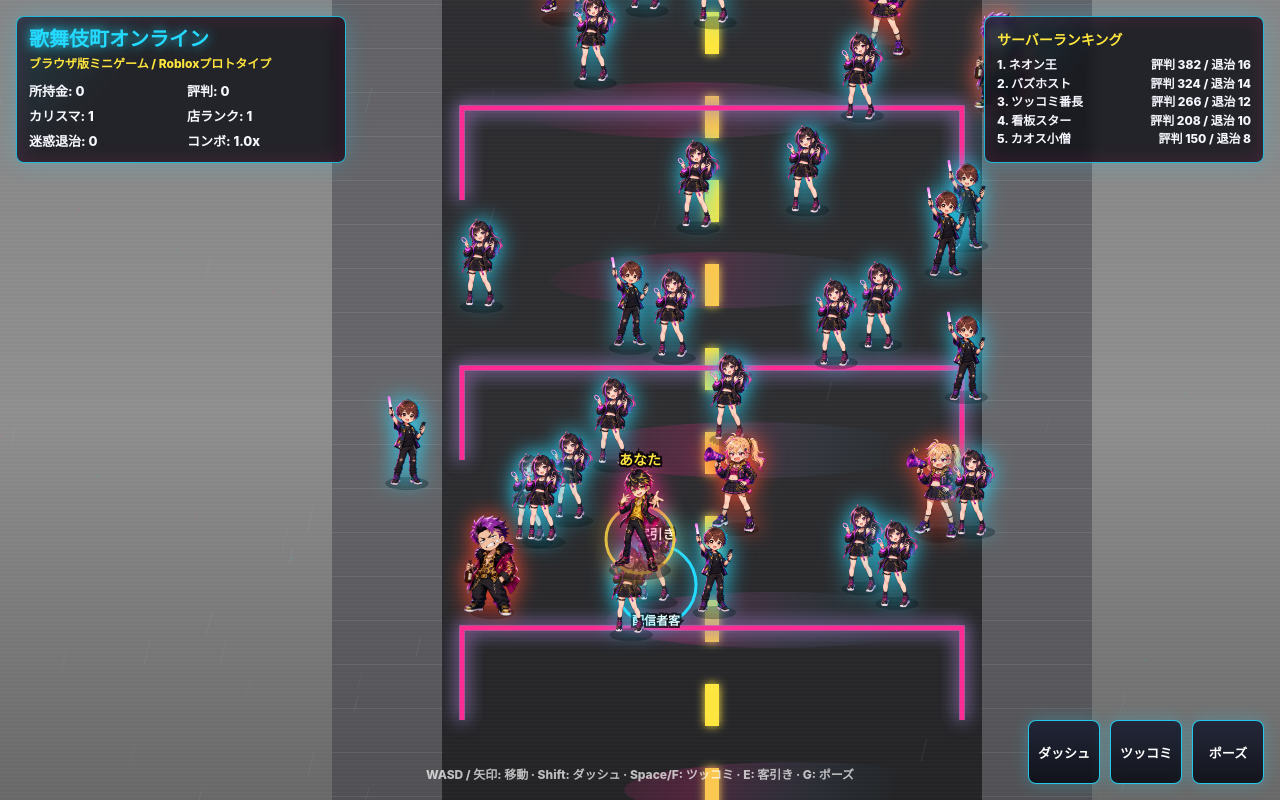
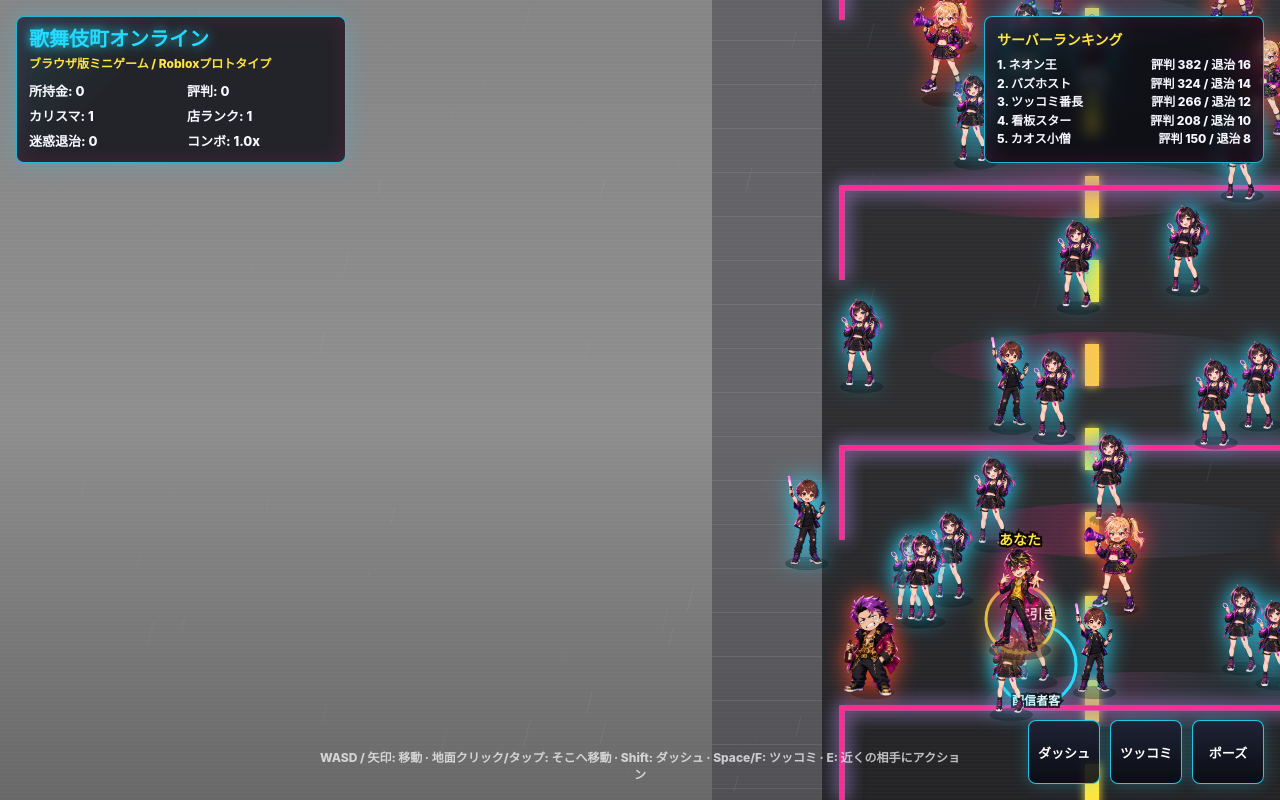
Before and after one commit to jim-auto/kabukicho-online, a website: page index.html in a window 1280 px wide. Drawn offline with Linux system fonts and the light colour scheme; animation ran at ten frames a second.

Commit message:
Make web demo movement playable

```diff
--- a/index.html
+++ b/index.html
@@ -274,7 +274,7 @@
     <button id="bonk" class="btn" type="button">ツッコミ</button>
     <button id="pose" class="btn" type="button">ポーズ</button>
   </div>
-  <div class="help">WASD / 矢印: 移動 · Shift: ダッシュ · Space/F: ツッコミ · E: 客引き · G: ポーズ</div>
+  <div class="help">WASD / 矢印: 移動 · 地面クリック/タップ: そこへ移動 · Shift: ダッシュ · Space/F: ツッコミ · E: 近くの相手にアクション</div>
 
   <script>
     const canvas = document.getElementById("game");
@@ -334,6 +334,8 @@
     let playerMoving = false;
     let playerWalkTime = 0;
     let afterImages = [];
+    let moveTarget = null;
+    const cameraState = { x: 0, y: 0 };
 
     const player = {
       x: world.w / 2 - 72,
@@ -347,6 +349,14 @@
       trouble: 0,
       combo: 1,
     };
+
+    function roadLeft() {
+      return world.w / 2 - 315;
+    }
+
+    function roadRight() {
+      return world.w / 2 + 315;
+    }
 
     function resize() {
       dpr = Math.min(window.devicePixelRatio || 1, 2);
@@ -382,7 +392,7 @@
         type,
         variant: trouble ? (Math.random() < 0.62 ? "female" : "male") : (Math.random() < 0.70 ? "female" : "male"),
         label: trouble ? pick(troubleLabels) : pick(customerLabels),
-        x: rand(world.w / 2 - 285, world.w / 2 + 285),
+        x: rand(roadLeft() + 30, roadRight() - 30),
         y: rand(260, world.h - 170),
         r: trouble ? 18 : 16,
         color: trouble ? pick(["#ff472d", "#ff742a", "#ff2a91", "#ffe63e"]) : pick(["#24dbff", "#5bff7b", "#ffe63e", "#ff2a91"]),
@@ -594,6 +604,19 @@
       if (keys.has("arrowright") || keys.has("d")) x += 1;
       if (keys.has("arrowup") || keys.has("w")) y -= 1;
       if (keys.has("arrowdown") || keys.has("s")) y += 1;
+      if (Math.hypot(x, y) < 0.05 && moveTarget) {
+        const dx = moveTarget.x - player.x;
+        const dy = moveTarget.y - player.y;
+        const dist = Math.hypot(dx, dy);
+        if (dist < 18) {
+          moveTarget = null;
+        } else {
+          x = dx / dist;
+          y = dy / dist;
+        }
+      } else if (Math.hypot(x, y) > 0.05) {
+        moveTarget = null;
+      }
       const len = Math.hypot(x, y);
       if (len > 1) return { x: x / len, y: y / len };
       return { x, y };
@@ -602,7 +625,7 @@
     function update(dt) {
       const now = performance.now();
       const move = inputVector();
-      const speed = dashUntil > now ? 430 : 230;
+      const speed = dashUntil > now ? 560 : 285;
       playerMoving = Math.hypot(move.x, move.y) > 0.05;
       if (playerMoving) {
         playerWalkTime += dt * (dashUntil > now ? 18 : 10);
@@ -610,7 +633,7 @@
       if (playerMoving && dashUntil > now && Math.random() < 0.45) {
         afterImages.push({ x: player.x, y: player.y, facing: player.facing, life: 0.28 });
       }
-      player.x = Math.max(70, Math.min(world.w - 70, player.x + move.x * speed * dt));
+      player.x = Math.max(roadLeft() + 20, Math.min(roadRight() - 20, player.x + move.x * speed * dt));
       player.y = Math.max(80, Math.min(world.h - 70, player.y + move.y * speed * dt));
       if (playerMoving) player.facing = Math.atan2(move.y, move.x);
 
@@ -631,7 +654,7 @@
 
         npc.x += npc.vx * dt;
         npc.y += npc.vy * dt;
-        if (npc.x < 120 || npc.x > world.w - 120) npc.vx *= -1;
+        if (npc.x < roadLeft() + 20 || npc.x > roadRight() - 20) npc.vx *= -1;
         if (npc.y < 120 || npc.y > world.h - 120) npc.vy *= -1;
         if (Math.random() < 0.01) {
           npc.vx = rand(-36, 36);
@@ -666,10 +689,19 @@
     }
 
     function camera() {
-      return {
-        x: Math.max(0, Math.min(world.w - window.innerWidth, player.x - window.innerWidth / 2)),
-        y: Math.max(0, Math.min(world.h - window.innerHeight, player.y - window.innerHeight / 2)),
-      };
+      const marginX = Math.min(260, window.innerWidth * 0.28);
+      const marginY = Math.min(180, window.innerHeight * 0.26);
+      const screenX = player.x - cameraState.x;
+      const screenY = player.y - cameraState.y;
+
+      if (screenX < marginX) cameraState.x = player.x - marginX;
+      if (screenX > window.innerWidth - marginX) cameraState.x = player.x - (window.innerWidth - marginX);
+      if (screenY < marginY) cameraState.y = player.y - marginY;
+      if (screenY > window.innerHeight - marginY) cameraState.y = player.y - (window.innerHeight - marginY);
+
+      cameraState.x = Math.max(0, Math.min(world.w - window.innerWidth, cameraState.x));
+      cameraState.y = Math.max(0, Math.min(world.h - window.innerHeight, cameraState.y));
+      return cameraState;
     }
 
     function drawRoundRect(x, y, w, h, r) {
@@ -1012,6 +1044,26 @@
         }
       }
 
+      if (moveTarget) {
+        const pulse = 0.65 + Math.sin(performance.now() / 120) * 0.25;
+        ctx.save();
+        ctx.strokeStyle = "#24dbff";
+        ctx.lineWidth = 4;
+        ctx.shadowBlur = 18;
+        ctx.shadowColor = "#24dbff";
+        ctx.globalAlpha = pulse;
+        ctx.beginPath();
+        ctx.arc(moveTarget.x, moveTarget.y, 24, 0, Math.PI * 2);
+        ctx.stroke();
+        ctx.beginPath();
+        ctx.moveTo(moveTarget.x - 16, moveTarget.y);
+        ctx.lineTo(moveTarget.x + 16, moveTarget.y);
+        ctx.moveTo(moveTarget.x, moveTarget.y - 16);
+        ctx.lineTo(moveTarget.x, moveTarget.y + 16);
+        ctx.stroke();
+        ctx.restore();
+      }
+
       for (let y = 120; y < world.h; y += 260) {
         for (const gateColor of ["#24dbff", "#ff2a91"]) {
           ctx.strokeStyle = gateColor;
@@ -1122,8 +1174,19 @@
       els.bonk.addEventListener("pointerdown", bonk);
       els.pose.addEventListener("pointerdown", pose);
       canvas.addEventListener("pointerdown", (event) => {
-        if (event.clientX < window.innerWidth * 0.55) return;
-        interact();
+        const cam = camera();
+        const worldX = Math.max(roadLeft() + 20, Math.min(roadRight() - 20, event.clientX + cam.x));
+        const worldY = Math.max(80, Math.min(world.h - 70, event.clientY + cam.y));
+
+        const nearTrouble = nearestNpc("trouble", 92);
+        const nearCustomer = nearestNpc("customer", 72);
+        if (event.clientX > window.innerWidth * 0.62 && (nearTrouble || nearCustomer)) {
+          interact();
+          return;
+        }
+
+        moveTarget = { x: worldX, y: worldY };
+        spawnParticle(worldX, worldY - 16, "移動", "#24dbff");
       });
 
       let stickPointer = null;
```
Also changed, not shown: README.md, 1 other file.
